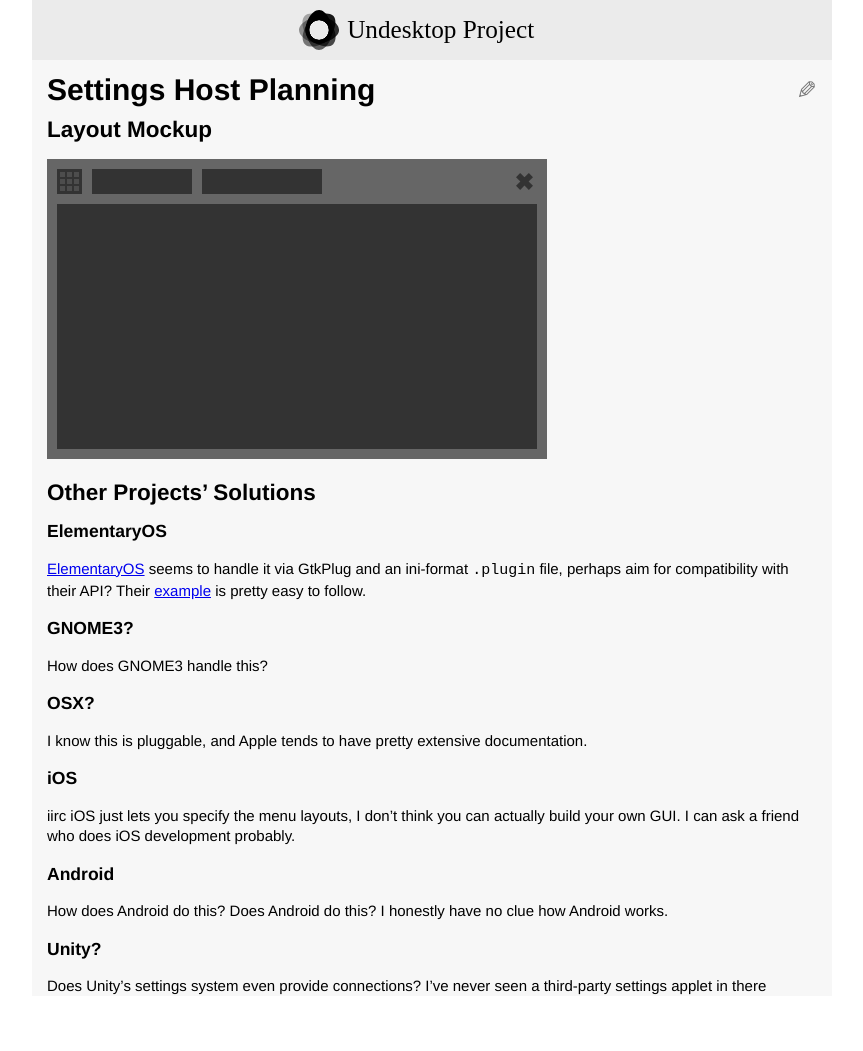
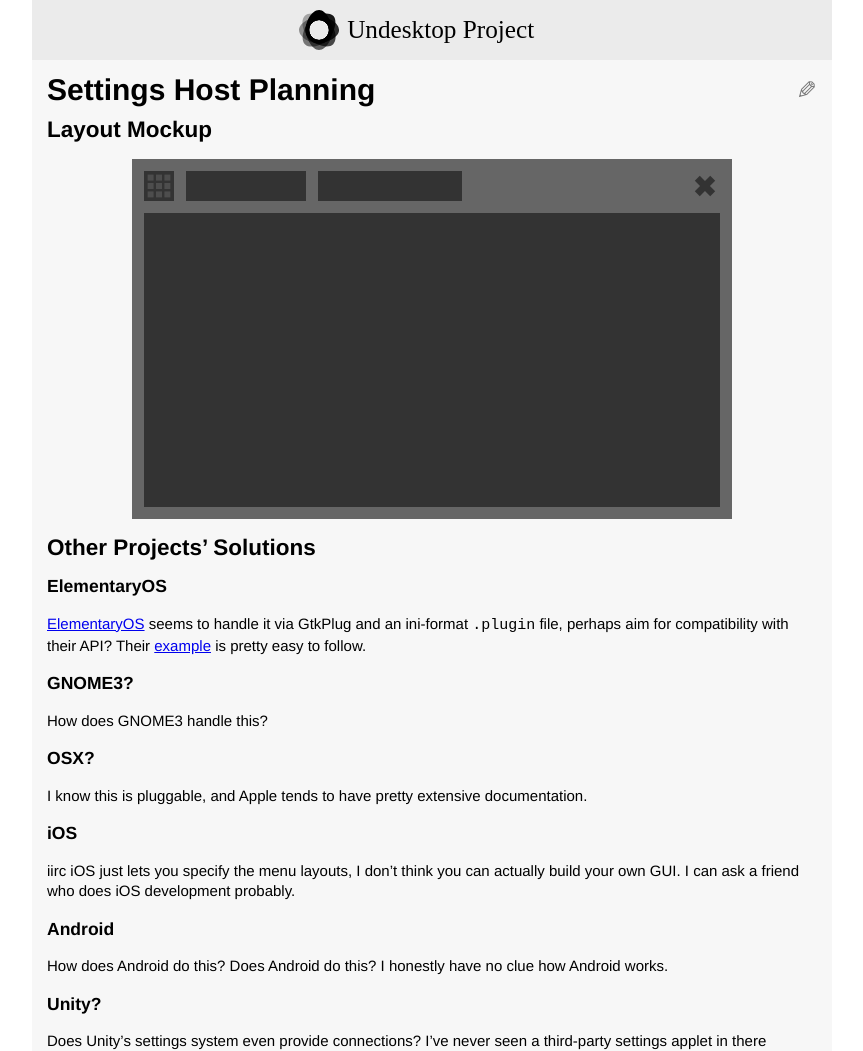
Before and after one commit to undesktop/wiki, a Jekyll site: the page built from projects/settings/planning.md, in a window 1280 px wide. Shown: the whole page, without its empty margins (208-1071 px from the left). Built offline with Jekyll 4.4.1, drawn with Linux system fonts in a browser that asks for light colours; before the commit the page ends 996 px from its top, so only the background shows below that.

Commit message:
Add wide image class

```diff
--- a/css/style.css
+++ b/css/style.css
@@ -58,6 +58,12 @@ strong {
 .edit-link:hover {
 	color: #000;
 }
+img.wide-image {
+	width: 100%;
+	max-width: 600px;
+	margin: 0 auto;
+	display: block;
+}
 li.done {
 	text-decoration: line-through;
 	list-style-type: none;
--- a/projects/settings/planning.md
+++ b/projects/settings/planning.md
@@ -5,7 +5,7 @@ layout: default
 # Settings Host Planning
 
 ## Layout Mockup
-![]({{ site.github.url }}/img/Settings-layout.svg)
+![]({{ site.github.url }}/img/Settings-layout.svg){:.wide-image}
 
 ## Other Projects' Solutions
 
```
